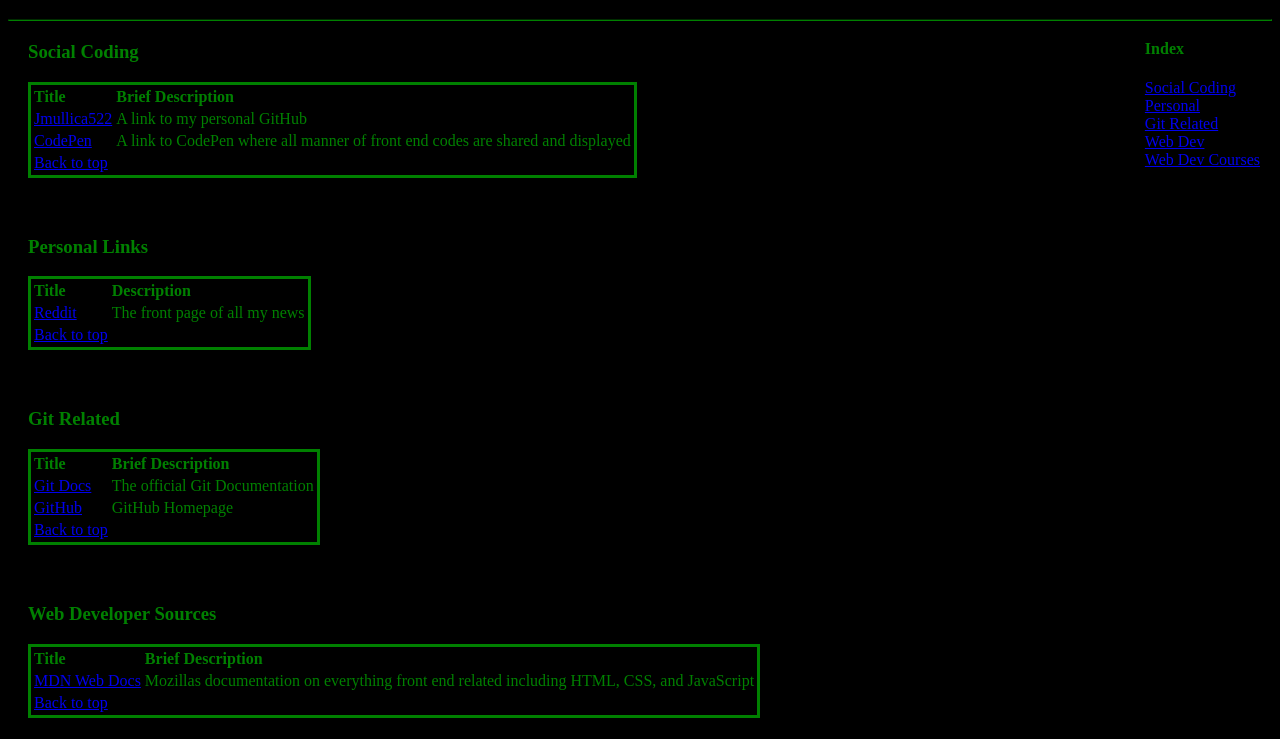
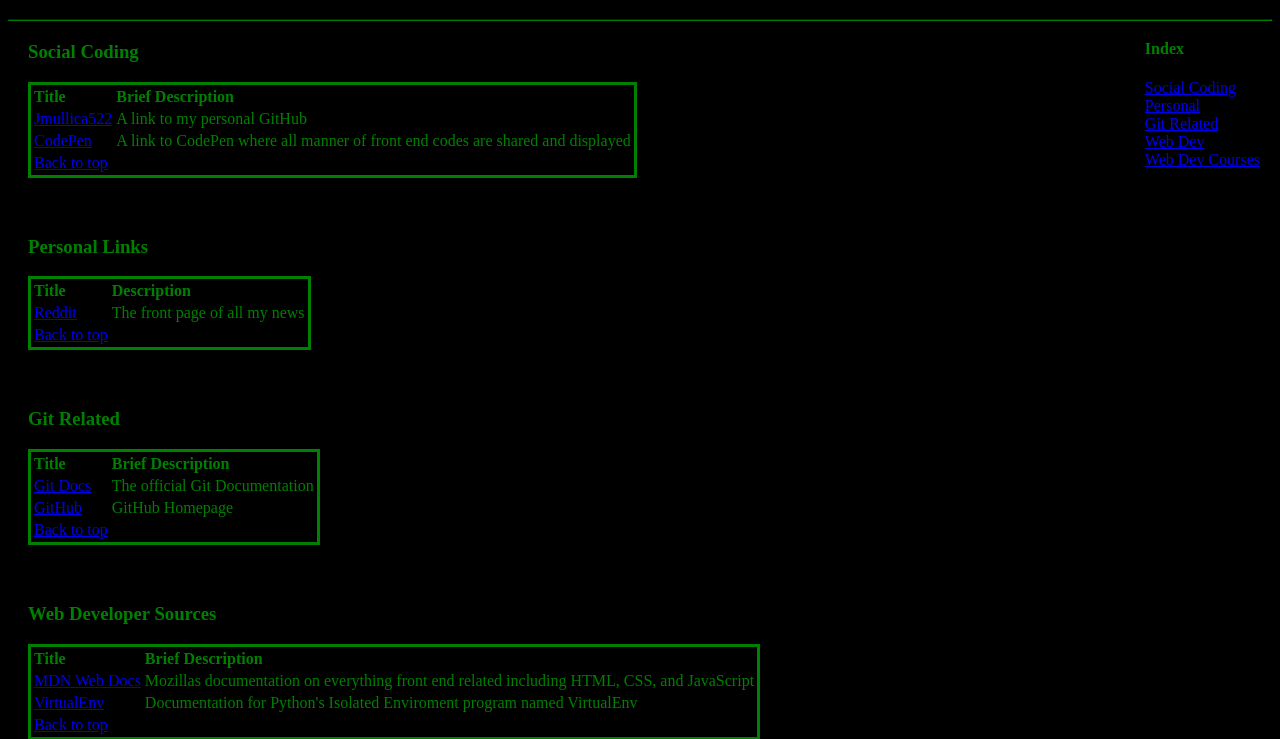
Before and after one commit to Jmullica522/bookMarks, a plain HTML site: page index.html in a window 1280 px wide. Shown: the part 61-800 px from the top of the page. Drawn offline with Linux system fonts and the light colour scheme.

Commit message:
Added virtualenv link in webdev

```diff
--- a/index.html
+++ b/index.html
@@ -50,6 +50,7 @@
 <TABLE class="linkTable">
   <TR><TD><b>Title</b><TD><b>Brief Description</b>
   <TR><TD><a href="https://developer.mozilla.org/en-US/">MDN Web Docs</a><TD>Mozillas documentation on everything front end related including HTML, CSS, and JavaScript
+  <TR><TD><a href="https://virtualenv.pypa.io/en/stable/">VirtualEnv</a><TD>Documentation for Python's Isolated Enviroment program named VirtualEnv
   <TR><TD><a href="#top">Back to top</a>
 </TABLE>
 </div>
```
